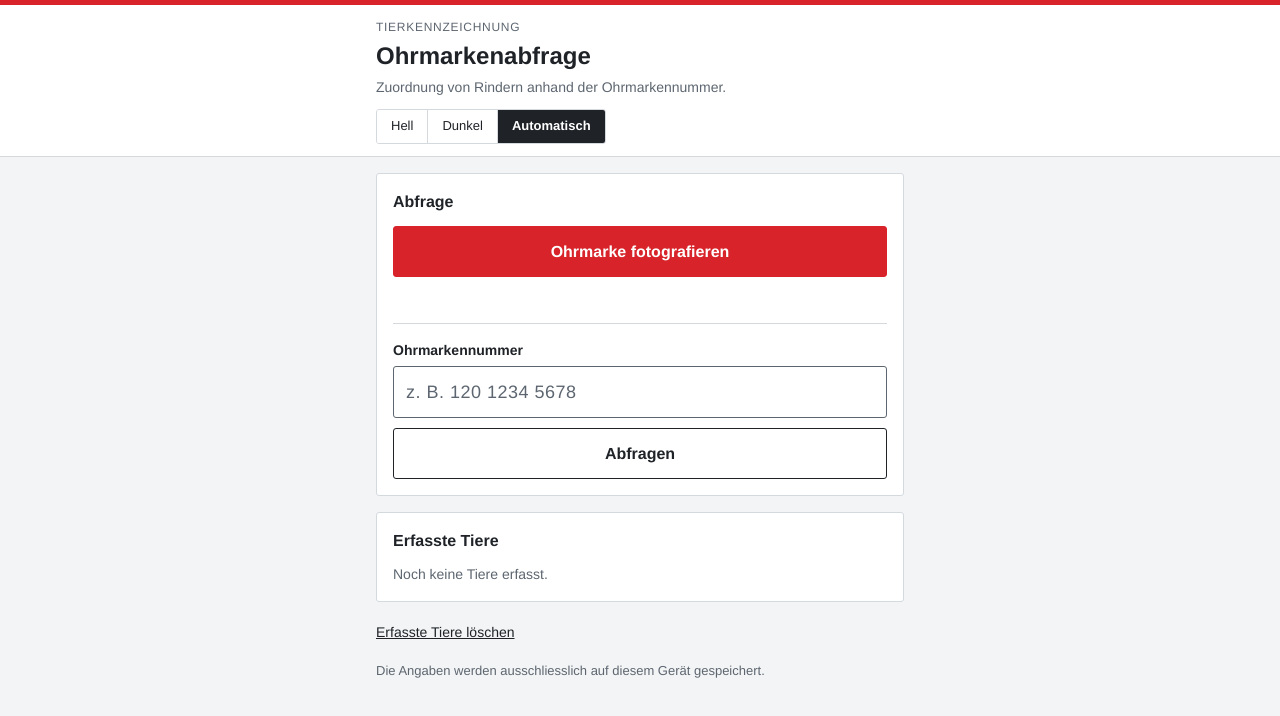
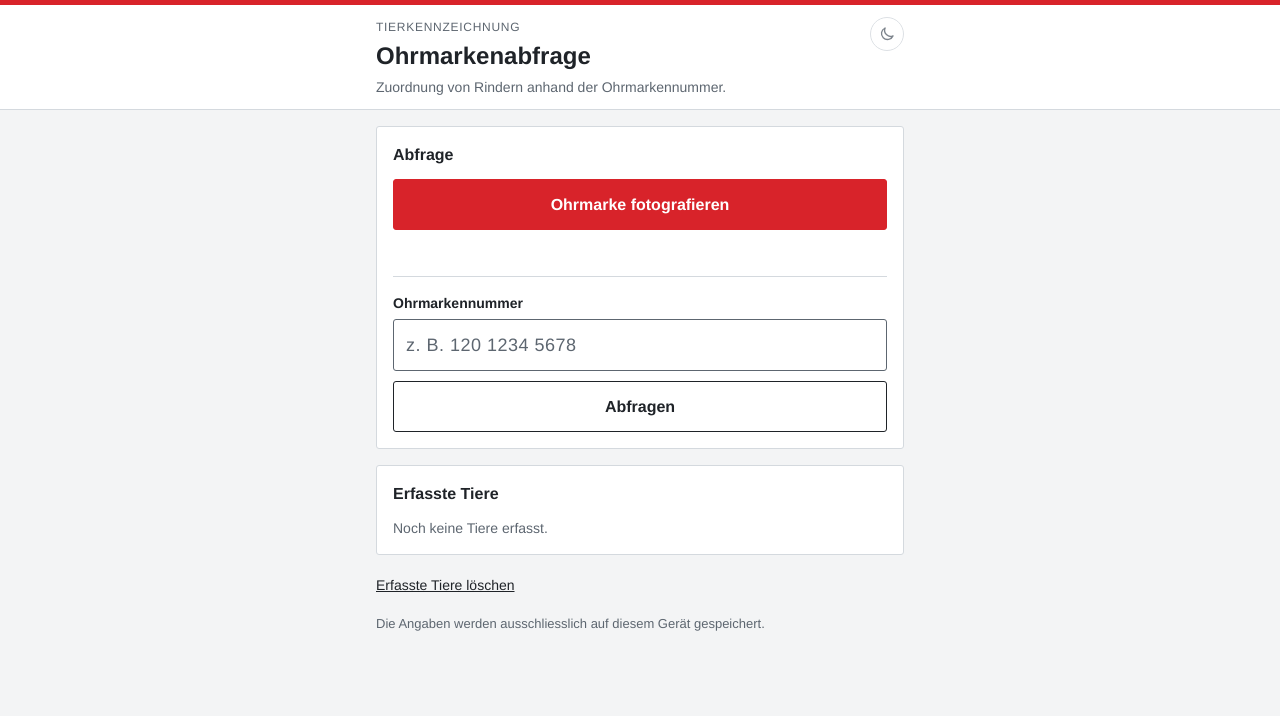
Before and after one commit to dombuzz/Vibe, a plain HTML site: page index.html in a window 1280 px wide. Drawn offline with Linux system fonts and the light colour scheme.

Commit message:
Replace theme switch with subtle round icon button
Co-Authored-By: Claude Sonnet 5.5 <noreply@anthropic.com>
Claude-Session: https://claude.ai/code/session_01YXMkNJ65S9bebkcPPdm4Cu

```diff
--- a/index.html
+++ b/index.html
@@ -32,10 +32,14 @@
   .topin .org{font-size:12px;letter-spacing:.06em;text-transform:uppercase;color:var(--mut);margin-bottom:6px}
   .topin h1{margin:0;font-size:24px;font-weight:700;line-height:1.2}
   .topin p{margin:6px 0 0;font-size:14px;color:var(--mut)}
-  .theme{display:flex;margin-top:12px;border:1px solid var(--line);border-radius:3px;overflow:hidden;width:max-content}
-  .theme button{border:0;background:var(--surface);color:var(--ink);font:inherit;font-size:13px;padding:7px 14px;cursor:pointer;border-right:1px solid var(--line)}
-  .theme button:last-child{border-right:0}
-  .theme button[aria-pressed="true"]{background:var(--ink);color:var(--surface);font-weight:600}
+  .topin{position:relative}
+  .topin h1{padding-right:48px}
+  .tbtn{position:absolute;top:12px;right:16px;width:34px;height:34px;border-radius:50%;border:1px solid var(--line);background:transparent;color:var(--mut);display:flex;align-items:center;justify-content:center;cursor:pointer;padding:0;opacity:.8}
+  .tbtn:hover{opacity:1;color:var(--ink)}
+  .tbtn svg{width:18px;height:18px;fill:none;stroke:currentColor;stroke-width:1.8;stroke-linecap:round;stroke-linejoin:round}
+  .tbtn .sun{display:none}
+  :root[data-eff="dark"] .tbtn .sun{display:block}
+  :root[data-eff="dark"] .tbtn .moon{display:none}
   main{max-width:560px;margin:0 auto;padding:16px}
   section{background:var(--surface);border:1px solid var(--line);border-radius:3px;padding:16px;margin-bottom:16px}
   h2{margin:0 0 12px;font-size:16px;font-weight:700}
@@ -74,11 +78,10 @@
   <div class="org">Tierkennzeichnung</div>
   <h1>Ohrmarkenabfrage</h1>
   <p>Zuordnung von Rindern anhand der Ohrmarkennummer.</p>
-  <div class="theme" role="group" aria-label="Darstellung">
-    <button type="button" data-t="light" aria-pressed="false">Hell</button>
-    <button type="button" data-t="dark" aria-pressed="false">Dunkel</button>
-    <button type="button" data-t="auto" aria-pressed="true">Automatisch</button>
-  </div>
+  <button type="button" class="tbtn" id="themeBtn" aria-label="Darstellung wechseln" title="Hell / Dunkel">
+    <svg class="moon" viewBox="0 0 24 24" aria-hidden="true"><path d="M20 14.5A8 8 0 0 1 9.5 4 8 8 0 1 0 20 14.5z"/></svg>
+    <svg class="sun" viewBox="0 0 24 24" aria-hidden="true"><circle cx="12" cy="12" r="4"/><path d="M12 2v2M12 20v2M2 12h2M20 12h2M4.9 4.9l1.4 1.4M17.7 17.7l1.4 1.4M4.9 19.1l1.4-1.4M17.7 6.3l1.4-1.4"/></svg>
+  </button>
 </div></div>
 <main>
   <section>
@@ -217,15 +220,27 @@ $("resetBtn").onclick = () => {
 };
 render();
 
-// --- Darstellung (hell / dunkel / automatisch) ---
+// --- Darstellung (hell / dunkel) ---
 const TKEY = "ohrmarken-theme";
+const mq = window.matchMedia("(prefers-color-scheme: dark)");
+function effective(){
+  const t = document.documentElement.getAttribute("data-theme");
+  return t || (mq.matches ? "dark" : "light");
+}
+function paint(){
+  const e = effective();
+  document.documentElement.setAttribute("data-eff", e);
+  const m = document.querySelector('meta[name="theme-color"]');
+  if(m) m.setAttribute("content", e === "dark" ? "#1d2125" : "#ffffff");
+}
 function setTheme(t, persist){
-  const root = document.documentElement;
-  if(t === "light" || t === "dark") root.setAttribute("data-theme", t); else root.removeAttribute("data-theme");
-  document.querySelectorAll(".theme button").forEach(b => b.setAttribute("aria-pressed", String(b.dataset.t === (t||"auto"))));
+  if(t === "light" || t === "dark") document.documentElement.setAttribute("data-theme", t);
+  else document.documentElement.removeAttribute("data-theme");
+  paint();
   if(persist){ try{ localStorage.setItem(TKEY, t); }catch(e){} }
 }
-document.querySelectorAll(".theme button").forEach(b => b.onclick = () => setTheme(b.dataset.t, true));
+$("themeBtn").onclick = () => setTheme(effective() === "dark" ? "light" : "dark", true);
+mq.addEventListener && mq.addEventListener("change", paint);
 let saved = "auto"; try{ saved = localStorage.getItem(TKEY) || "auto"; }catch(e){}
 setTheme(saved, false);
 </script>
```
